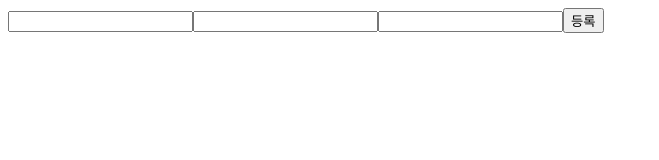
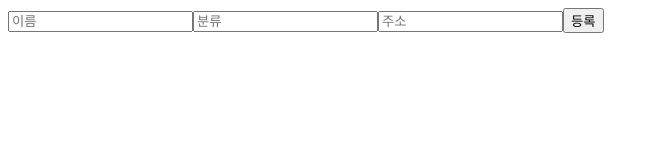
Before and after one commit to CodeSoom/react-week4-assignment-2, a React app: page / in a window 1280 px wide. Shown: the top 160 px of the page, without its empty margins (0-659 px from the left). Built offline with nearby package versions, Linux system fonts and the light colour scheme; the HTML template or start-up script is replaced by a standard one.

Commit message:
Add implement placeholder in Input

```diff
--- a/src/Input.jsx
+++ b/src/Input.jsx
@@ -1,9 +1,9 @@
 export default function Input() {
   return (
     <div>
-      <input />
-      <input />
-      <input />
+      <input placeholder="이름" />
+      <input placeholder="분류" />
+      <input placeholder="주소" />
       <button type="button">등록</button>
     </div>
   );
```
